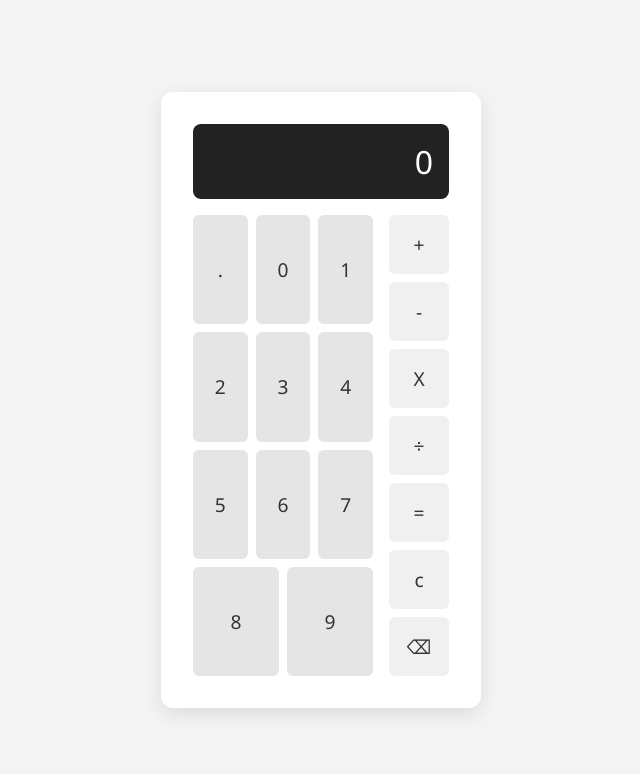
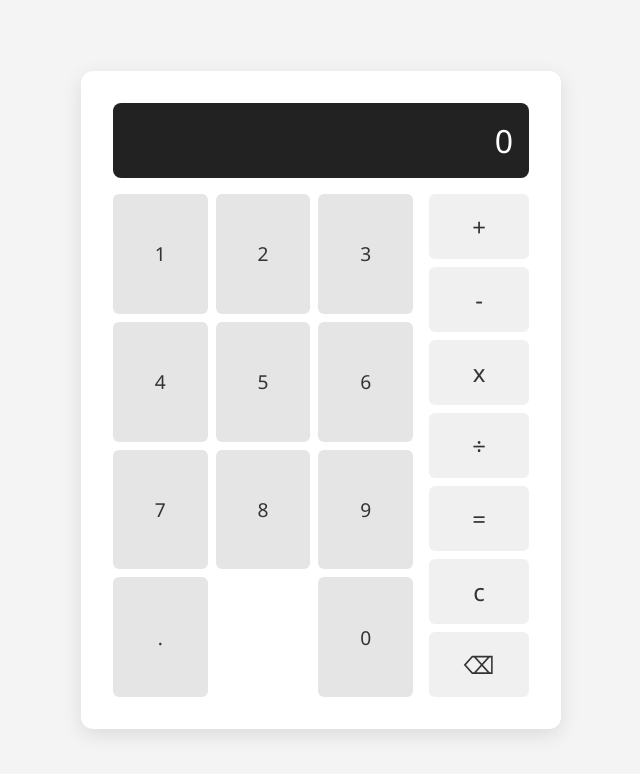
Before and after one commit to Micah-Pirikisi/Odin-Calculator, a plain HTML site: page index.html in a window 1280 px wide. Shown: the whole page, without its empty margins (319-959 px from the left). Drawn offline with Linux system fonts and the light colour scheme.

Commit message:
increased calculator width and operator button font size

```diff
--- a/index.html
+++ b/index.html
@@ -12,8 +12,6 @@
         <div id="display"></div>
         <div class="btn-container">
             <div class="digits">
-                <button id="dcml" class="digit">.</button>
-                <button id="zero" class="digit">0</button>
                 <button id="one" class="digit">1</button>
                 <button id="two" class="digit">2</button>
                 <button id="three" class="digit">3</button>
@@ -23,11 +21,13 @@
                 <button id="seven" class="digit">7</button>
                 <button id="eight" class="digit">8</button>
                 <button id="nine" class="digit">9</button>
+                <button id="dcml" class="digit">.</button>
+                <button id="zero" class="digit">0</button>
             </div>
             <div class="ops">
                 <button id="addBtn" class="operator">+</button>
                 <button id="subBtn" class="operator">-</button>
-                <button id="multBtn" class="operator">X</button>
+                <button id="multBtn" class="operator">x</button>
                 <button id="divBtn" class="operator">÷</button>
                 <button id="eqBtn" class="operator">=</button>
                 <button id="clBtn" class="operator">c</button>
--- a/resources/css/style.css
+++ b/resources/css/style.css
@@ -19,7 +19,7 @@ main {
   padding: 2rem;
   border-radius: 12px;
   box-shadow: 0 6px 20px rgba(0, 0, 0, 0.1);
-  width: 320px;
+  width: 480px;
   max-width: 90vw;
   display: flex;
   flex-direction: column;
@@ -54,8 +54,8 @@ main {
 }
 
 .digits button {
-  width: 30%;
-  flex-grow: 1;
+  width: calc(33.33% - 0.34rem);
+  flex-grow: 0;
 }
 
 /* Operators */
@@ -64,6 +64,10 @@ main {
   display: flex;
   flex-direction: column;
   gap: 0.5rem;
+}
+
+.ops button {
+    font-size: 1.5em;
 }
 
 /* All Buttons */
--- a/resources/js/index.js
+++ b/resources/js/index.js
@@ -128,7 +128,7 @@ opBtns.forEach(button => {
     } else {
       // Operator clicked
       if (!operator) {
-        operator = button.textContent === 'X' ? '*' : button.textContent;
+        operator = button.textContent === 'x' ? '*' : button.textContent;
         waitingForSecondNumber = true;
         decimalBtn.disabled = false;
       } else if (num2) {
@@ -139,7 +139,7 @@ opBtns.forEach(button => {
         display.textContent = result;
         num1 = result.toString();
         num2 = '';
-        operator = button.textContent === 'X' ? '*' : button.textContent;
+        operator = button.textContent === 'x' ? '*' : button.textContent;
         waitingForSecondNumber = true;
         decimalBtn.disabled = false;
       }
@@ -270,7 +270,7 @@ function animateKeyPress(key) {
       (key === 'Enter' && btn.id === 'eqBtn') ||
       (key === 'Backspace' && btn.id === 'delBtn') ||
       (key.toLowerCase() === 'c' && btn.id === 'clBtn') ||
-      (key === '*' && btn.textContent === 'X') ||
+      (key === '*' && btn.textContent === 'x') ||
       (key === '/' && btn.id === 'divBtn'));
 
   if (button) {
```
